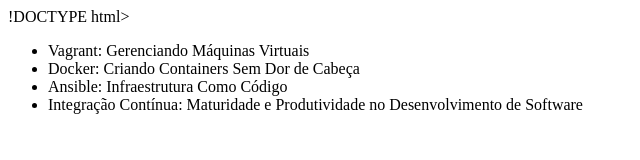
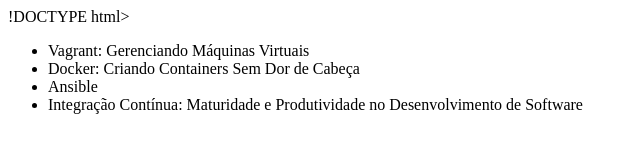
Before and after one commit to FlavioR77/alura-git, a plain HTML site: page index.html in a window 1280 px wide. Shown: the whole page, without its empty margins (0-640 px from the left). Drawn offline with Linux system fonts and the light colour scheme.

Commit message:
Revert "Mudando o Curso de Ansible"
This reverts commit d9bb002d41d06219b1bfe85cbcf319ce6ac7cbe9.

```diff
--- a/index.html
+++ b/index.html
@@ -8,7 +8,7 @@
     <ul>
         <li>Vagrant: Gerenciando Máquinas Virtuais</li>
         <li>Docker: Criando Containers Sem Dor de Cabeça</li>
-        <li>Ansible: Infraestrutura Como Código</li>
+        <li>Ansible</li>
         <li>Integração Contínua: Maturidade e Produtividade no Desenvolvimento de Software</li>
     </ul>
 </body>
```
